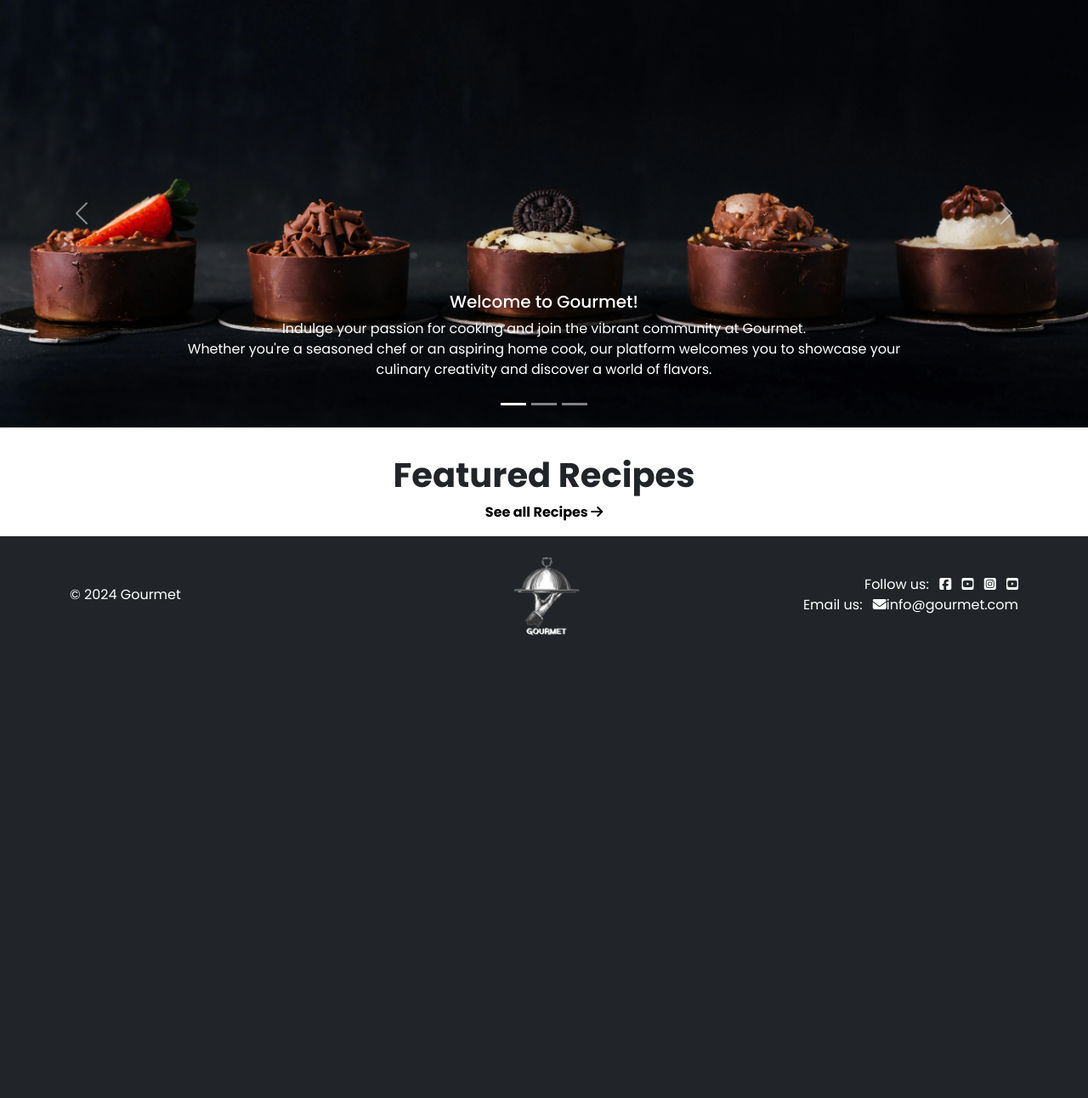
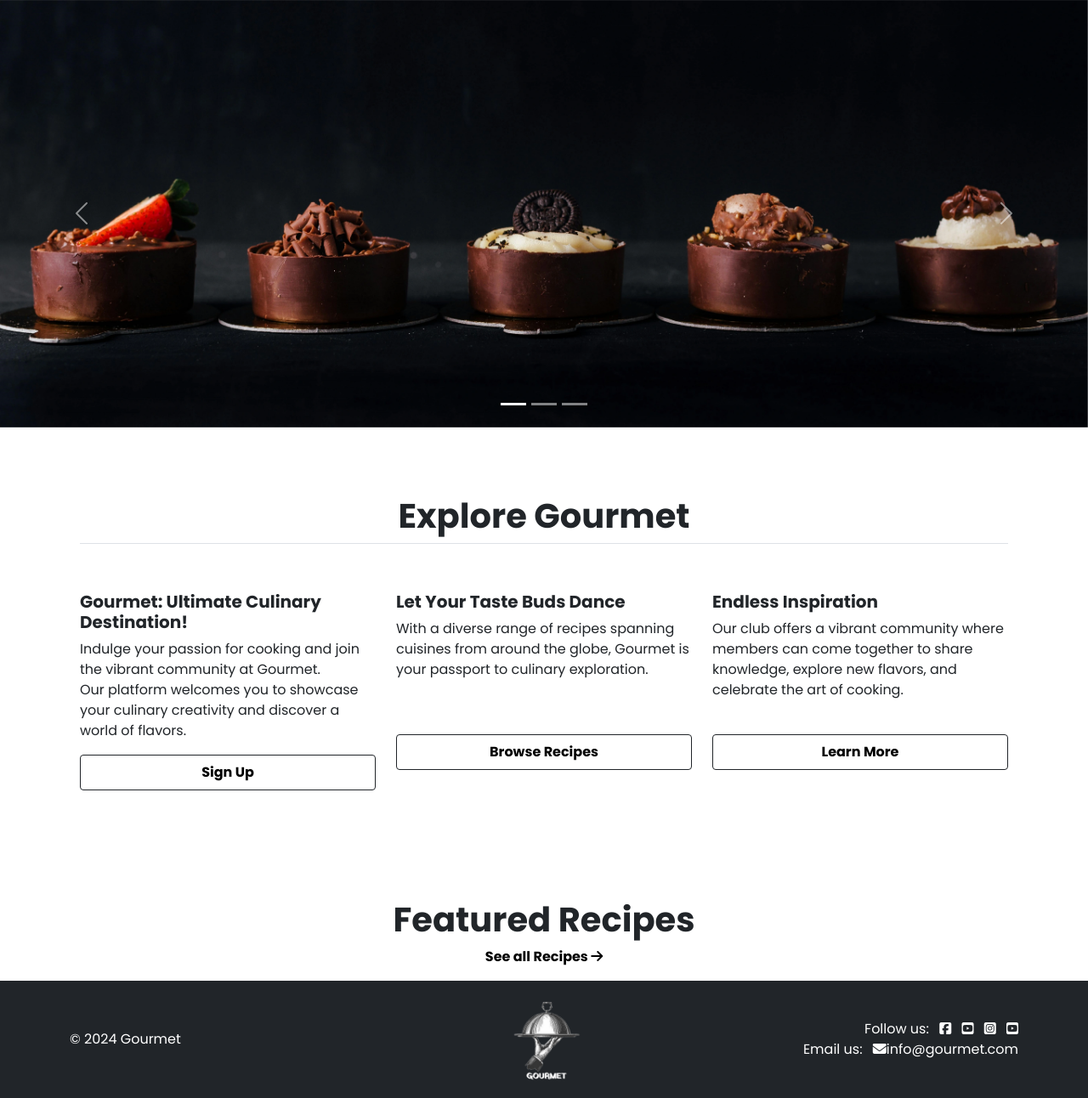
Before and after one commit to MartsyniukOlena/recipes-website, a Django app: page / in a window 1280 px wide. Shown: the part 121-1413 px from the top of the page at 85% size. Before the commit the page ends 869 px from the top, so only its background shows below. Run offline with Django 4.2, Linux system fonts and the light colour scheme; data that the repository does not hold is empty.

Commit message:
Change style for delete btn, add website features, add comments to recipe.js

```diff
--- a/recipes/templates/recipes/index.html
+++ b/recipes/templates/recipes/index.html
@@ -1,6 +1,42 @@
 {% extends "base.html" %}
 
 {% load static %}
+
+{% block features %}
+<div class="container px-4 py-5 features" id="featured-3">
+  <h1 class="pb-2 border-bottom">Explore Gourmet</h1>
+  <div class="row g-4 py-5 row-cols-1 row-cols-lg-3">
+    <div class="feature col">
+      <h5>Gourmet: Ultimate Culinary Destination!</h5>
+      <p>Indulge your passion for cooking and join the vibrant community at Gourmet.<br>
+        Our platform welcomes you to showcase your culinary
+        creativity and discover a world of flavors.</p>
+        <div class="text-center heading-featured col">
+        <a class="btn btn-outline-dark nav-link {% if request.path == signup_url %}active"
+        aria-current="page{% endif %}" href="{% url 'account_signup' %}">Sign Up</a>
+      </div>
+    </div>
+    <div class="feature col">
+      <h5>Let Your Taste Buds Dance</h5>
+      <p>With a diverse range of recipes spanning cuisines from around the globe, Gourmet is your passport to culinary
+        exploration.<br><br><br></p>
+        <div class="text-center heading-featured col">
+        <a class="btn btn-outline-dark nav-link {% if request.path == recipes_url %}active"
+        aria-current="page{% endif %}" href="{% url 'recipes_list' %}">Browse Recipes</a>
+      </div>
+    </div>
+    <div class="feature col">
+      <h5>Endless Inspiration</h5>
+      <p>Our club offers a vibrant community where members can come together to share knowledge, explore new flavors, and
+        celebrate the art of cooking.<br><br></p>
+        <div class="text-center heading-featured col">
+        <a class="btn btn-outline-dark nav-link {% if request.path == club_url %}active" aria-current="page{% endif %}"
+        href="{% url 'club' %}">Learn More</a>
+      </div>
+    </div>
+  </div>
+</div>
+{% endblock %}
 
 {% block carousel %}
 <div id="carouselExampleCaptions" class="carousel slide" data-bs-ride="carousel">
@@ -12,26 +48,12 @@
   <div class="carousel-inner">
     <div class="carousel-item active">
       <img src="{% static 'images/hero.webp' %}" class="d-block w-100" alt="Desserts">
-      <div class="carousel-caption d-none d-md-block">
-        <h5>Welcome to Gourmet!</h5>
-        <p>Indulge your passion for cooking and join the vibrant community at Gourmet.<br>
-          Whether you're a seasoned chef or an aspiring home cook, our platform welcomes you to showcase your culinary creativity and discover a world of flavors.</p>
-      </div>
     </div>
     <div class="carousel-item">
       <img src="{% static 'images/hero-2.webp' %}" class="d-block w-100" alt="Spices">
-      <div class="carousel-caption d-none d-md-block">
-        <h5>Let Your Taste Buds Dance</h5>
-        <p>With a diverse range of recipes spanning cuisines from around the globe, Gourmet is your passport to culinary exploration.</p>
-      </div>
     </div>
     <div class="carousel-item">
       <img src="{% static 'images/hero-3.webp' %}" class="d-block w-100" alt="Pancakes">
-      <div class="carousel-caption d-none d-md-block">
-        <h5>Endless Inspiration</h5>
-        <p>Gourmet Club, a boundless well of ideas, creativity, and motivation that fuels culinary pursuits.<br>
-          Our club offers a vibrant community where members can come together to share knowledge, explore new flavors, and celebrate the art of cooking.</p>
-      </div>
     </div>
   </div>
   <button class="carousel-control-prev" type="button" data-bs-target="#carouselExampleCaptions" data-bs-slide="prev">
@@ -44,6 +66,8 @@
   </button>
 </div>
 {% endblock %}
+
+
 
 {% block featured %}
 
--- a/recipes/templates/recipes/recipe_detail.html
+++ b/recipes/templates/recipes/recipe_detail.html
@@ -123,8 +123,7 @@
                     <p class="approval">This comment is awaiting approval</p>
                     {% endif %}
                     {% if user.is_authenticated and comment.author == user and recipe.status != 0 %}
-                    <button class="btn btn-delete delete-comment-btn" data-comment_id="{{ comment.id }}">Delete
-                        Comment</button>
+                    <button class="btn btn-delete delete-comment-btn" data-comment_id="{{ comment.id }}">Delete Comment</button>
                     <button class="btn btn-edit" data-comment_id="{{ comment.id }}">Edit Comment</button>
                     {% endif %}
                 </div>
--- a/static/css/style.css
+++ b/static/css/style.css
@@ -13,8 +13,14 @@ body {
     height: 45%;
 }
 
-.heading-featured h1 {
+.heading-featured h1,
+.features h1 {
     margin-top: 2rem;
+    font-weight: 700;
+    text-align: center;
+}
+
+.features h5 {
     font-weight: 700;
 }
 
@@ -92,20 +98,21 @@ body {
     background-color: #00AB8C;
 }
 
-
 .btn-like {
     color: #E84610;
     border: none;
     background: transparent;
 }
 
-.delete-recipe-btn:hover {
+.delete-recipe-btn,
+.card-body .btn-delete {
+    background-color: #E84610;
     color: #fff;
-    background: #E84610;
 }
 
-.delete-recipe-btn:hover {
-    background: #650000;
+.delete-recipe-btn:hover,
+.card-body .btn-delete:hover {
+    background-color: #650000;
 }
 
 .btn-add-delete i {
--- a/templates/base.html
+++ b/templates/base.html
@@ -157,6 +157,10 @@
         <!-- My recipe List Goes here -->
         {% endblock %}
 
+        {% block features %}
+        <!-- Website Features Go here -->
+        {% endblock %}
+
         {% block featured %}
         <!-- Featured Lists Go here -->
         {% endblock %}
```
Also changed, not shown: static/js/recipes.js (+13 -4 lines), README.md.
